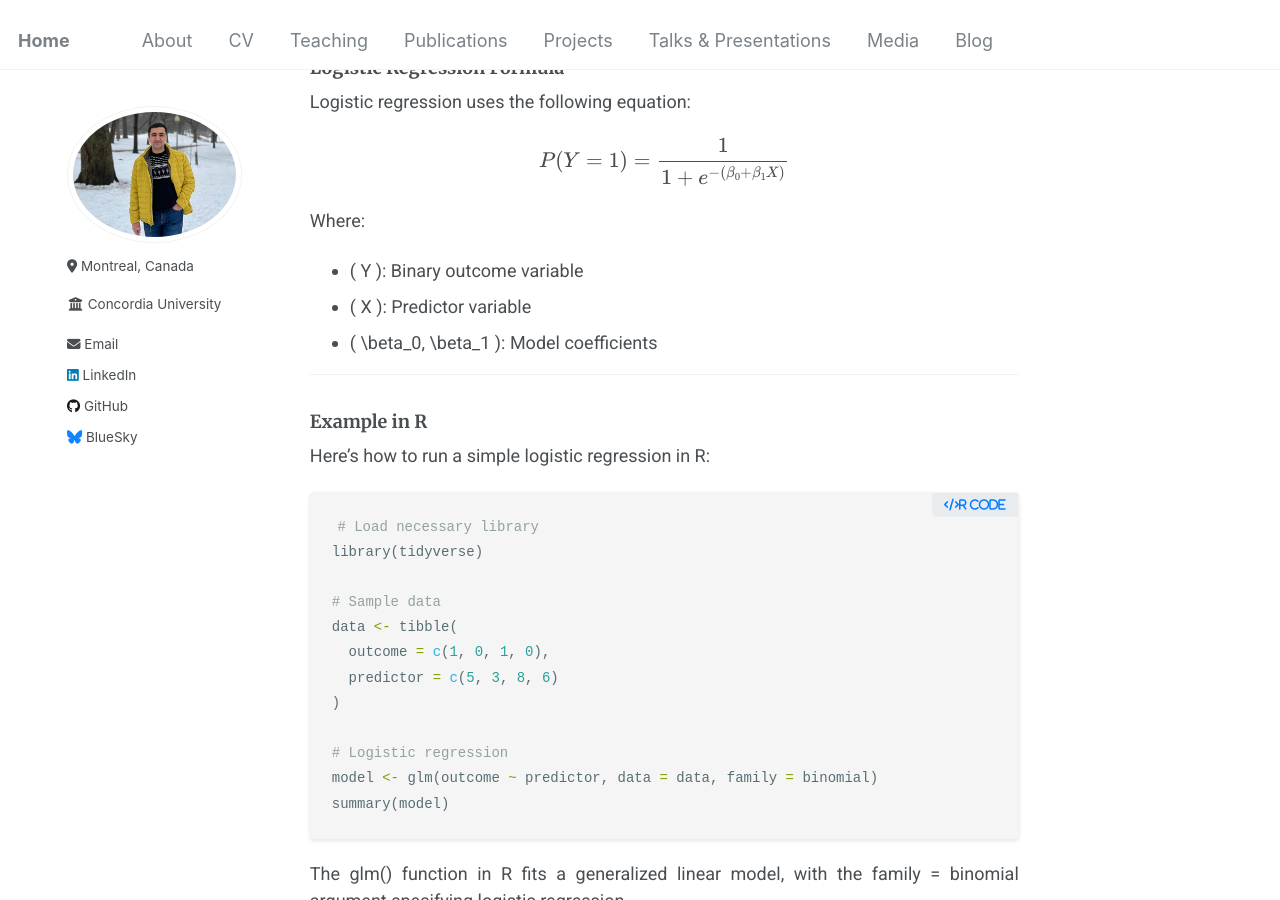
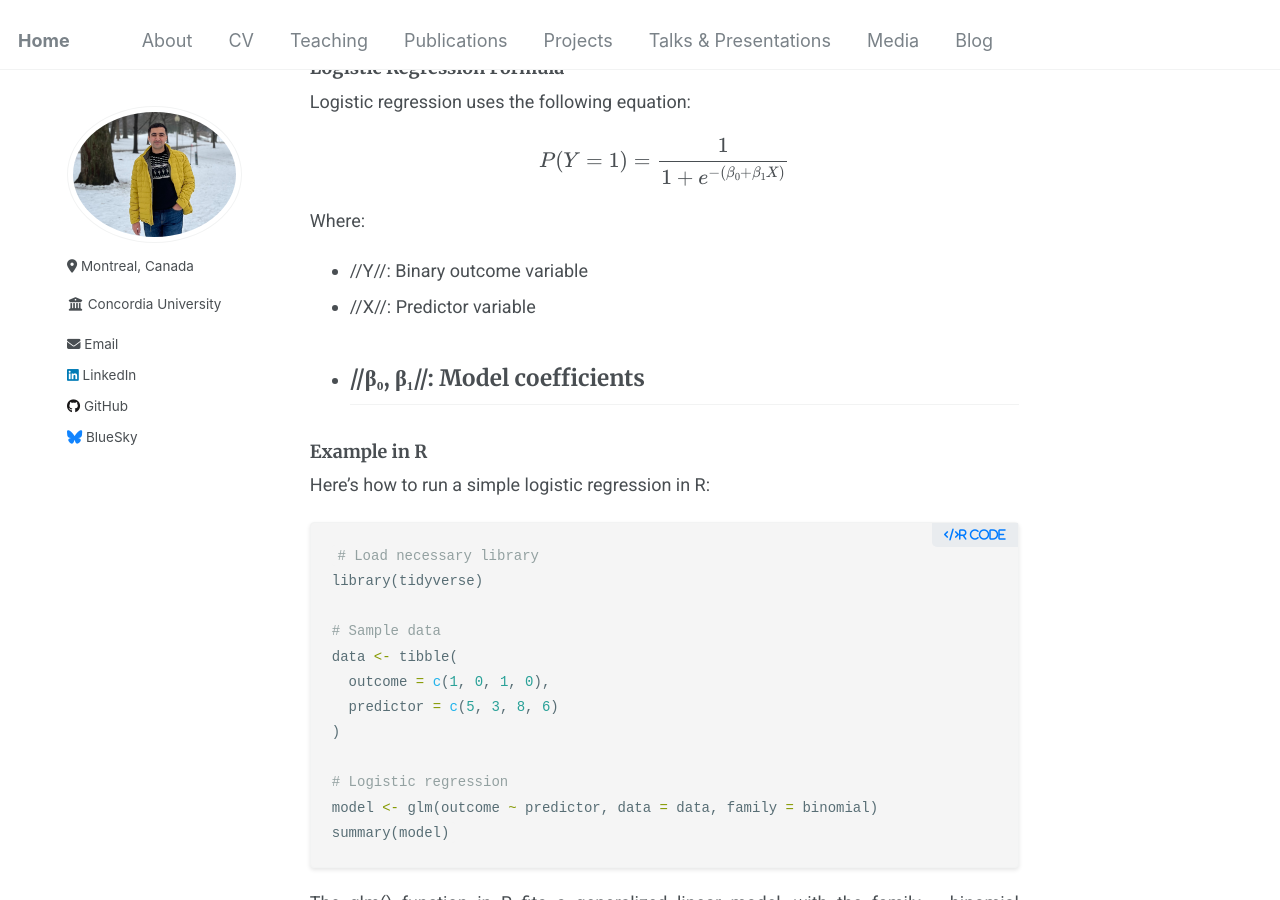
Before and after one commit to Mohsnmonji/mohsnmonji.github.io, a Jekyll site: the page built from _posts/2024-12-27-my-first-post.md, in a window 1280 px wide and 900 px high, scrolled down 513 px. Built offline with Jekyll 4.4.1, drawn with Linux system fonts in a browser that asks for light colours.

Commit message:
Update 2024-12-27-my-first-post.md

```diff
--- a/_posts/2024-12-27-my-first-post.md
+++ b/_posts/2024-12-27-my-first-post.md
@@ -30,10 +30,9 @@ $$
 
 Where:
 
-- \( Y \): Binary outcome variable
-- \( X \): Predictor variable
-- \( \beta_0, \beta_1 \): Model coefficients
-
+- //Y//: Binary outcome variable
+- //X//: Predictor variable
+- //β₀, β₁//: Model coefficients
 ---
 
 ### Example in R
```
